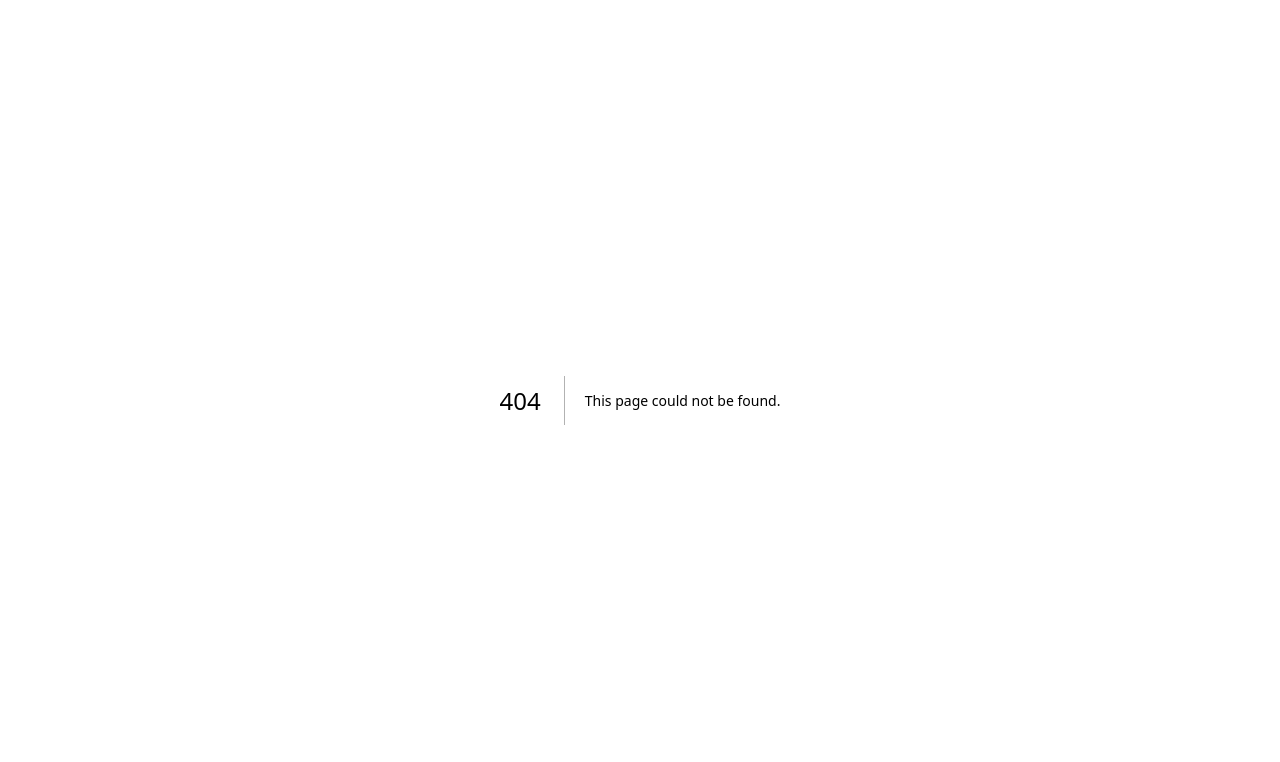
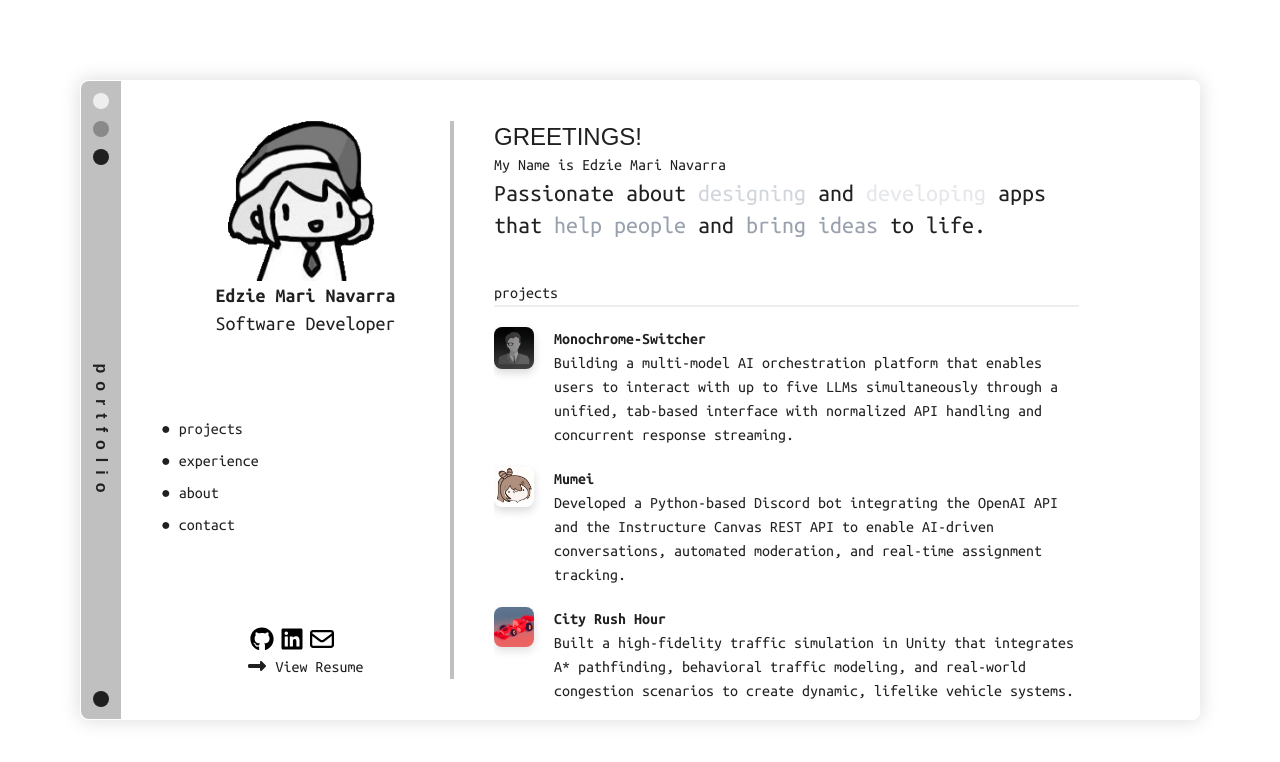
Before and after one commit to Luc1l1us/portfolio, a Next.js app: page /portfolio/ in a window 1280 px wide. Before the commit this address had no page. Shown: the top 762 px of the page. Built offline with nearby package versions, Linux system fonts and the light colour scheme; a web font is replaced by a local one.

Commit message:
added basepath for nextjsconfig & changed <a> with <Link>

```diff
--- a/app/page.tsx
+++ b/app/page.tsx
@@ -1,6 +1,7 @@
 import Image from "next/image";
+import Link from "next/link";
 import { FontAwesomeIcon } from "@fortawesome/react-fontawesome";
-import { faFacebook, faGithub } from "@fortawesome/free-brands-svg-icons";
+import { faGithub } from "@fortawesome/free-brands-svg-icons";
 import { faLinkedin } from "@fortawesome/free-brands-svg-icons/faLinkedin";
 import { faEnvelope } from "@fortawesome/free-regular-svg-icons";
 import { faRightLong } from "@fortawesome/free-solid-svg-icons";
@@ -77,10 +78,14 @@ export default function Home() {
             </a>
           </div>
           <div className="view-resume hover:text-silver-base">
-            <a href="/My_Resume.pdf" target="_blank" rel="noopener noreferrer">
+            <Link
+              href="/My_Resume.pdf"
+              target="_blank"
+              rel="noopener noreferrer"
+            >
               <FontAwesomeIcon icon={faRightLong} />
               <span> View Resume</span>
-            </a>
+            </Link>
           </div>
         </div>
       </div>
--- a/next.config.ts
+++ b/next.config.ts
@@ -1,7 +1,7 @@
 import type { NextConfig } from "next";
 
 const nextConfig: NextConfig = {
-  basePath: '',
+  basePath: '/portfolio',
   output: 'export',
   images: {
     unoptimized: true,
```
